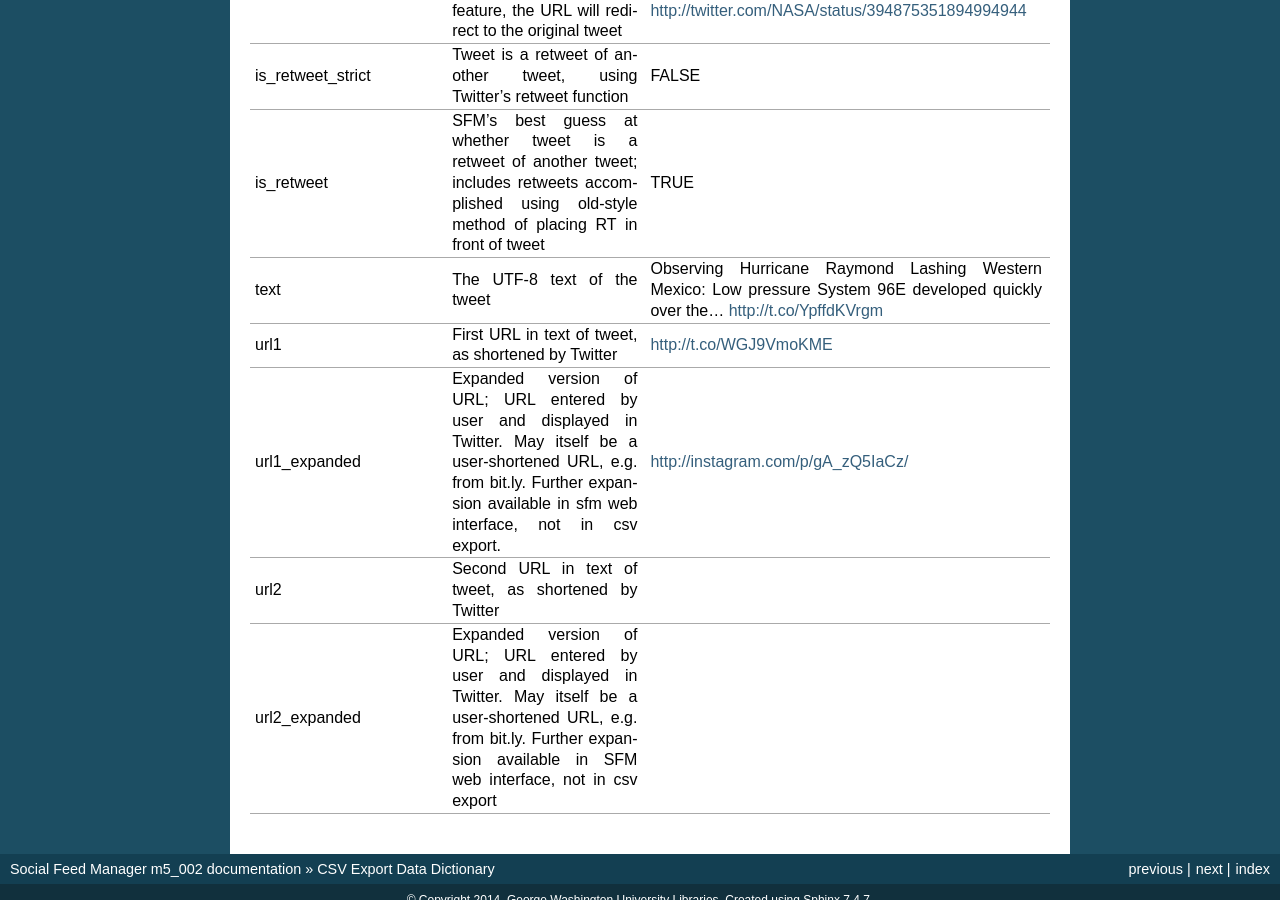
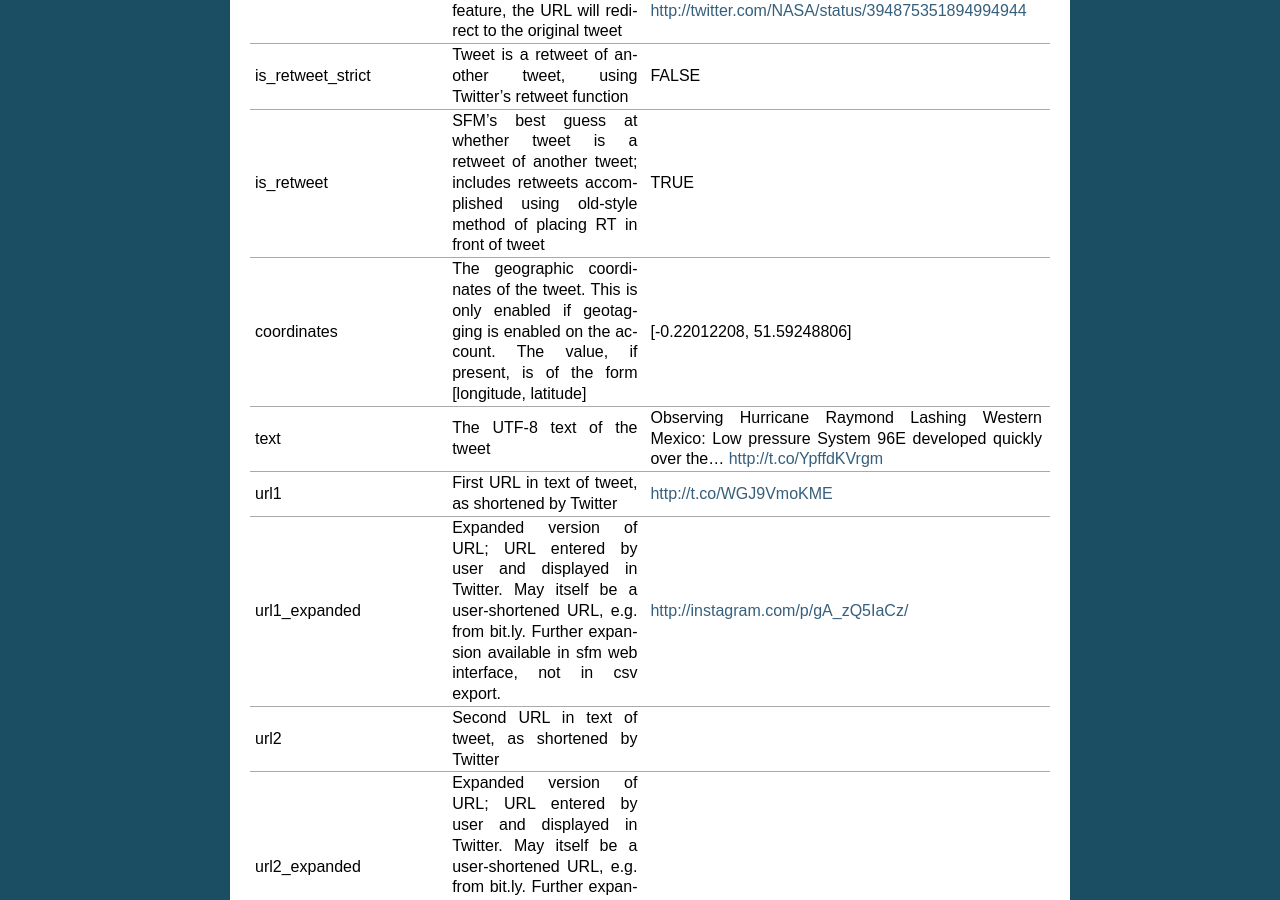
Before and after one commit to gwu-libraries/social-feed-manager, a Sphinx documentation site: the page built from docs/data_dictionary.rst, in a window 1280 px wide and 900 px high, scrolled down 1325 px. Built offline with Sphinx 7.4.7, drawn with Linux system fonts in a browser that asks for light colours.

Commit message:
Added ['coordinates']['coordinates'], if present, to the CSV/xls extract of a TwitterUserItem.  Updated the data dictionary as well.  Fixes #297

```diff
--- a/docs/data_dictionary.rst
+++ b/docs/data_dictionary.rst
@@ -71,6 +71,11 @@ For more info about source tweet data, see the `Twitter API documentation <https
 |                         | old-style method of placing RT in front of tweet    |                                                  |
 |                         |                                                     |                                                  |
 +-------------------------+-----------------------------------------------------+--------------------------------------------------+
+| coordinates             | The geographic coordinates of the tweet.  This is   | [-0.22012208, 51.59248806]                       |
+|                         | only enabled if geotagging is enabled on the        |                                                  |
+|                         | account.  The value, if present, is of the form     |                                                  |
+|                         | [longitude, latitude]                               |                                                  |
++-------------------------+-----------------------------------------------------+--------------------------------------------------+
 | text                    | The UTF-8 text of the tweet                         | Observing Hurricane Raymond Lashing Western      |
 |                         |                                                     | Mexico: Low pressure System 96E developed quickly|
 |                         |                                                     | over the... http://t.co/YpffdKVrgm               |
```
Also changed, not shown: 1 other file.
